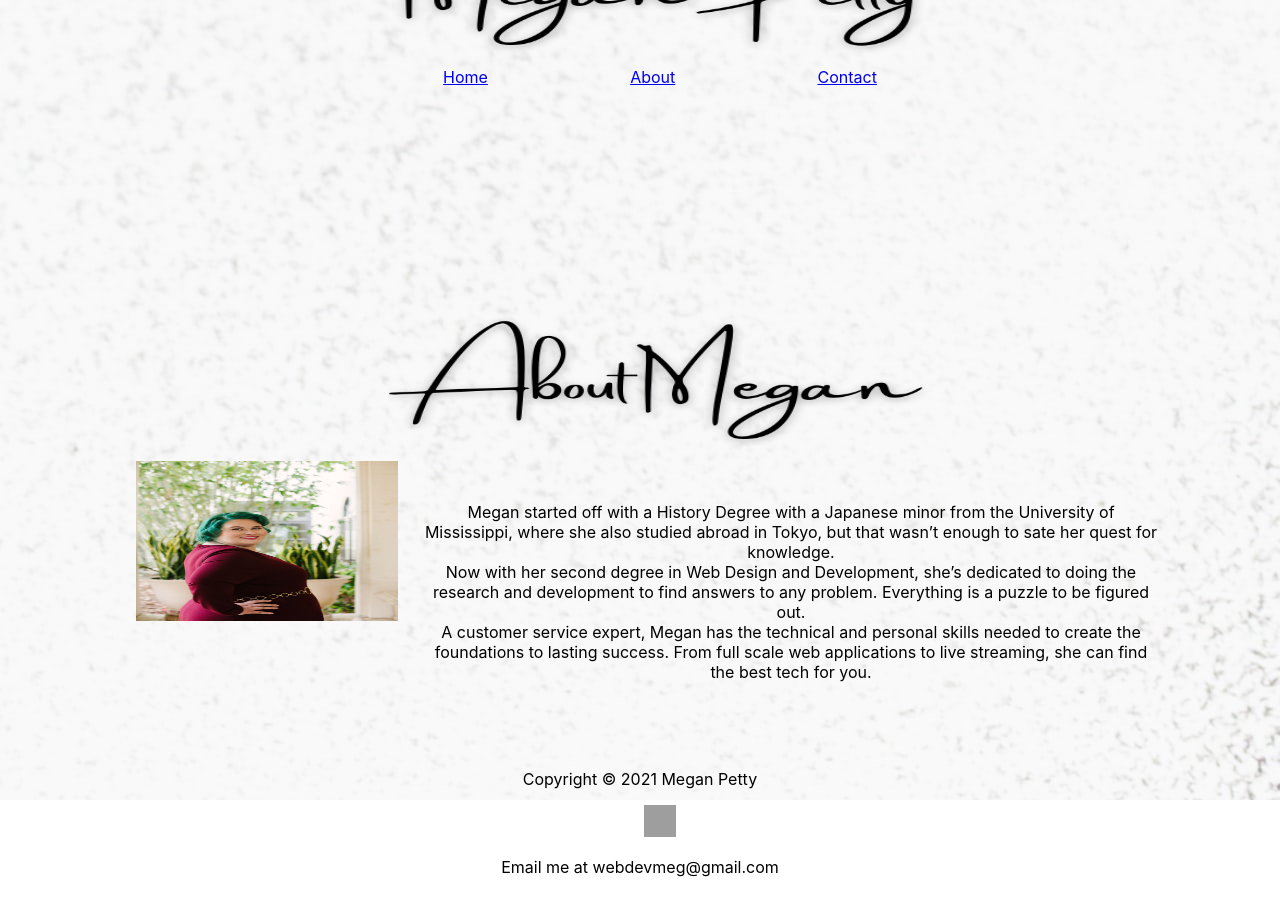
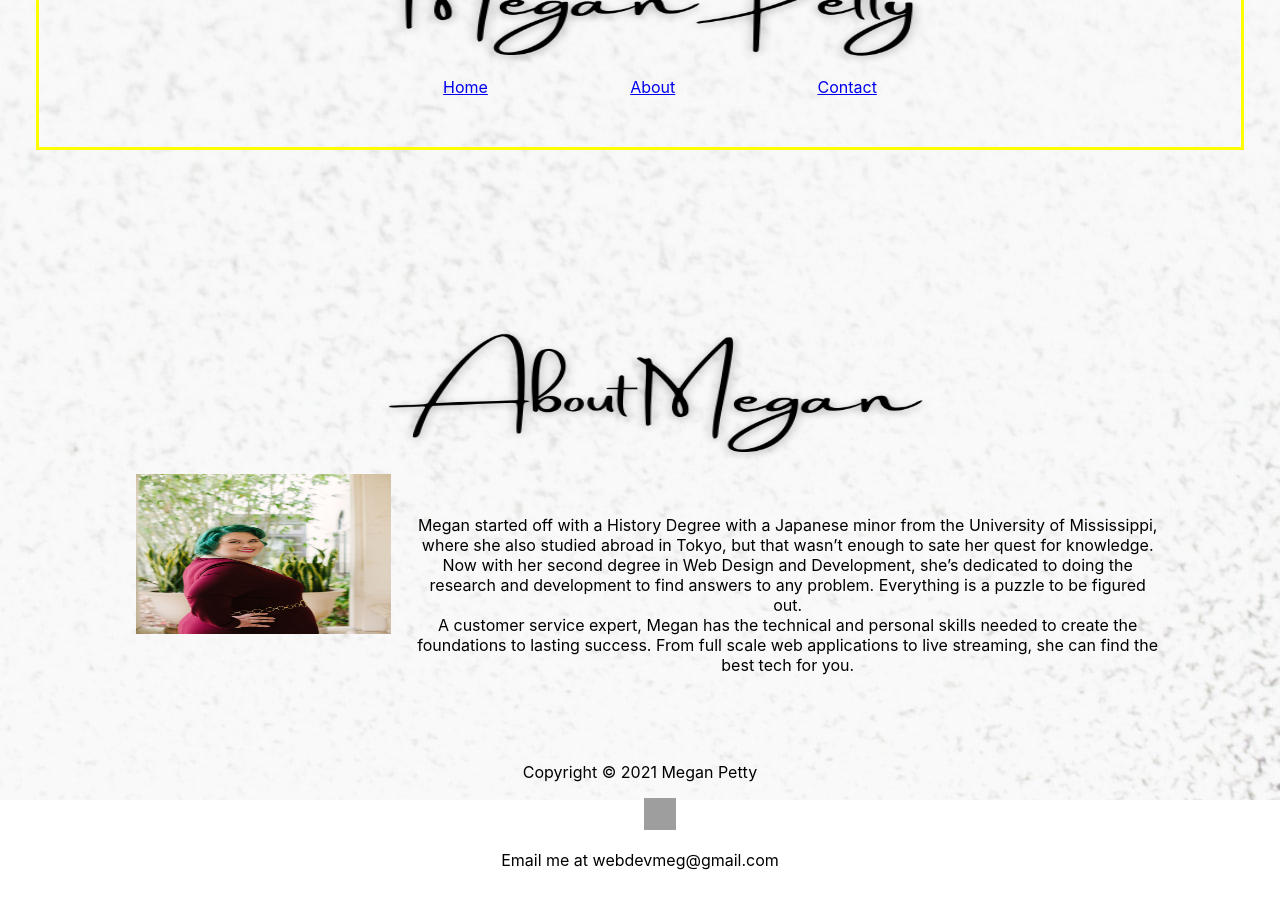
Before and after one commit to mjwall13/webdevmeg, a React (Create React App) app in the folder app/: page /about in a window 1280 px wide. Built offline with nearby package versions, Linux system fonts and the light colour scheme; grey boxes are pictures that could not be loaded.

Commit message:
redundant divs

```diff
--- a/app/src/components/header/header.module.css
+++ b/app/src/components/header/header.module.css
@@ -21,4 +21,5 @@ img {
 .headerCont {
     width: 90%;
     padding: 25px;
+    border: 3px solid yellow;
 }
--- a/app/src/pages/about/index.js
+++ b/app/src/pages/about/index.js
@@ -13,11 +13,9 @@ class About extends Component {
                 <img src={about} className={styles.aboutImage} alt="About Megan" />
             <div className={styles.about}>
             <img className={styles.photo} src={photo} alt="Megan" />
-            <div className={styles.textArea}>
             <p className={styles.description} >Megan started off with a History Degree with a Japanese minor from the University of Mississippi, where she also studied abroad in Tokyo, but that wasn’t enough to sate her quest for knowledge.<br />
                 Now with her second degree in Web Design and Development, she’s dedicated to doing the research and development to find answers to any problem.  Everything is a puzzle to be figured out.<br />
                 A customer service expert, Megan has the technical and personal skills needed to create the foundations to lasting success.  From full scale web applications to live streaming, she can find the best tech for you.</p>
-            </div>
             </div>
             </div>
         )
```
